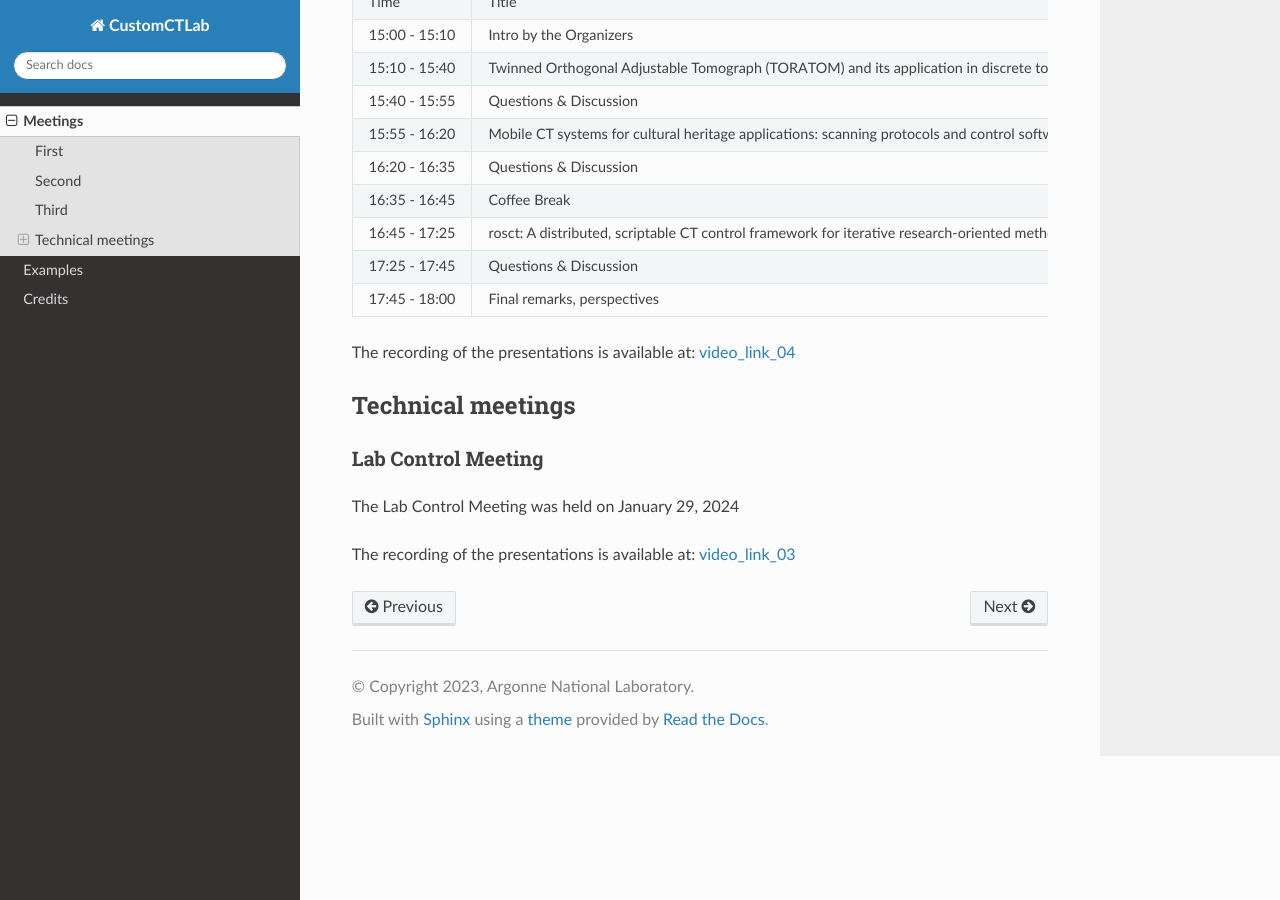
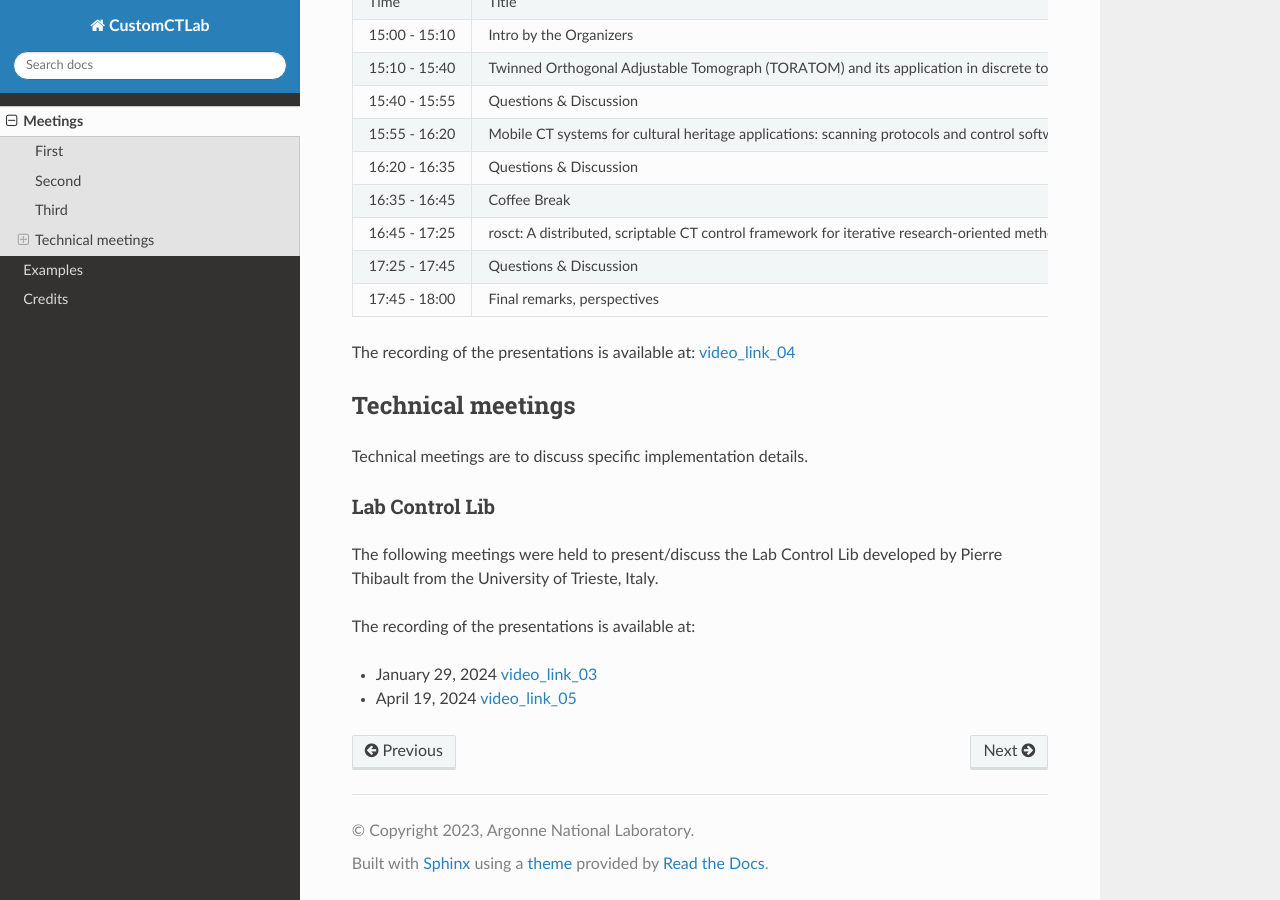
Before and after one commit to decarlof/tomolab, a Sphinx documentation site: the page built from docs/source/meetings.rst, in a window 1280 px wide and 900 px high, scrolled down 1358 px. Built offline with Sphinx 7.4.7 and the Read the Docs theme 2.0.0, drawn with Linux system fonts in a browser that asks for light colours.

Commit message:
Update meetings.rst

```diff
--- a/docs/source/meetings.rst
+++ b/docs/source/meetings.rst
@@ -128,12 +128,18 @@ The recording of the presentations is available at: video_link_04_
 Technical meetings
 ==================
 
-Lab Control Meeting
--------------------
+Technical meetings are to discuss specific implementation details.
 
-The Lab Control Meeting was held on January 29, 2024
+Lab Control Lib
+---------------
+
+The following meetings were held to present/discuss the Lab Control Lib developed by Pierre Thibault from the University of Trieste, Italy.
 
 
 .. _video_link_03: https://liveuclac-my.sharepoint.com/:v:/g/personal/rmapaas_ucl_ac_uk/EUq9AD_c1CRNucbDt8ewz1wB3mzbON0fmrLylYvEFzi-aw
+.. _video_link_05: https://argonne.zoomgov.com/rec/share/z7VSklY-OSfvPrMCwEtqijptkDsNhZAxrcbdVwMj59RP-zlKE22G9a-6FIu2D8bF.VBs_b7ElBIl_1DDx
 
-The recording of the presentations is available at: video_link_03_
+The recording of the presentations is available at:
+
+- January 29, 2024 video_link_03_
+- April 19, 2024 video_link_05_
```
